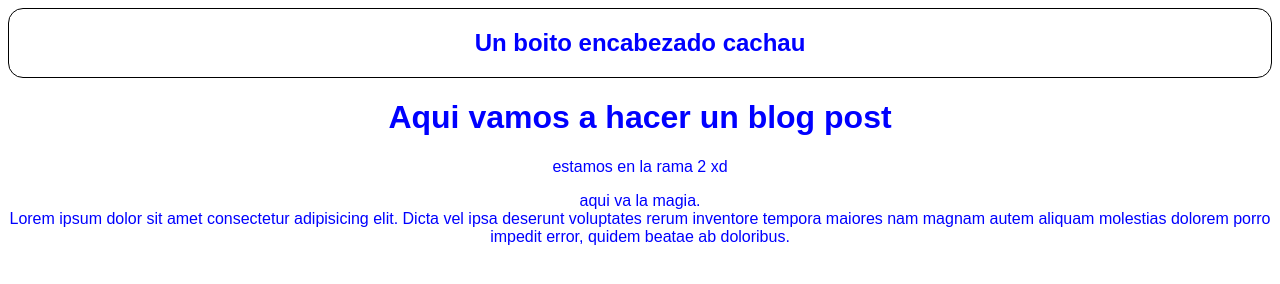
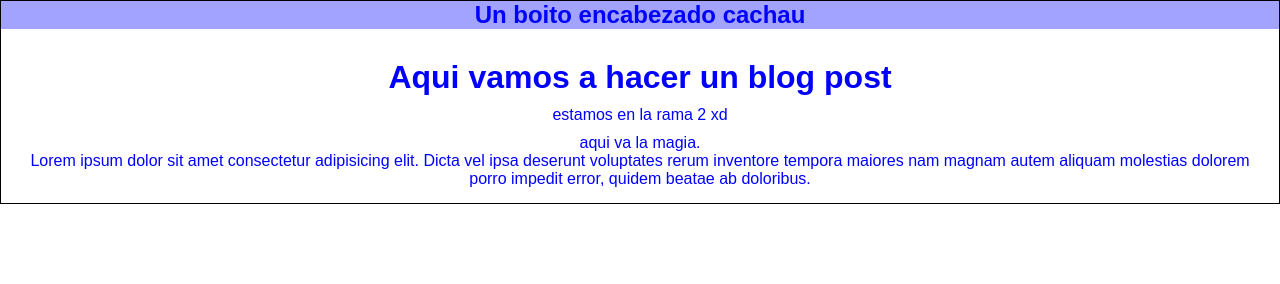
Before and after one commit to asoto001/The-Blog, a plain HTML site: page articulo.html in a window 1280 px wide. Drawn offline with Linux system fonts and the light colour scheme.

Commit message:
midificaciones en el css

```diff
--- a/css/style.css
+++ b/css/style.css
@@ -1,12 +1,30 @@
+* {
+    margin: 0;
+    padding: 0;
+    box-sizing: border-box;
+}
+
 body {
+
     text-align: center;
     font-family: Arial, Helvetica, sans-serif;
     color: blue;
+    border: 1px solid black;
+    gap: 15px;
+    display: flex;
+    flex-direction: column;
+
+}
+
+main {
+    gap: 10px;
+    display: flex;
+    flex-direction: column;
+    padding: 15px;
+}
+
+.head {
+    background-color: rgba(0, 0, 255, 0.363);
 
 
 }
-
-.head {
-    border: solid 1px rgb(0, 0, 0);
-    border-radius: 15px;
-}
```
